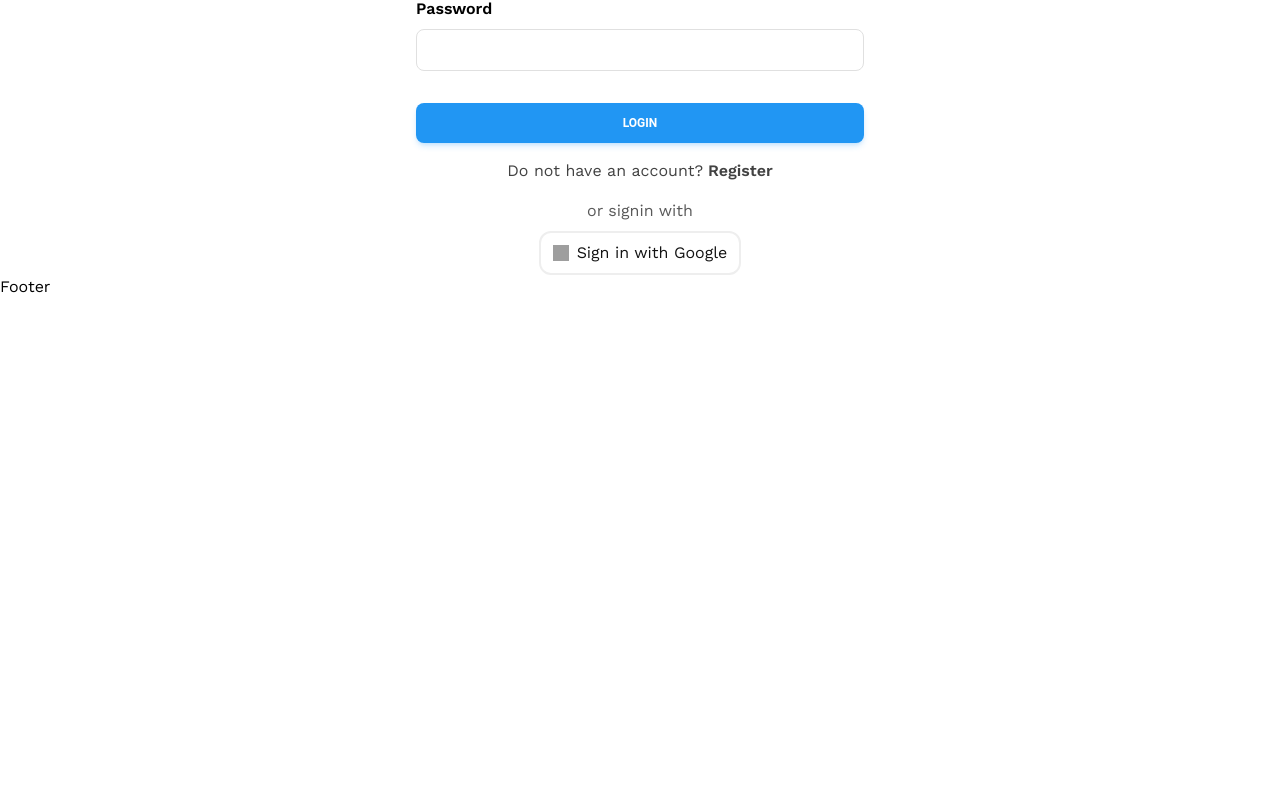
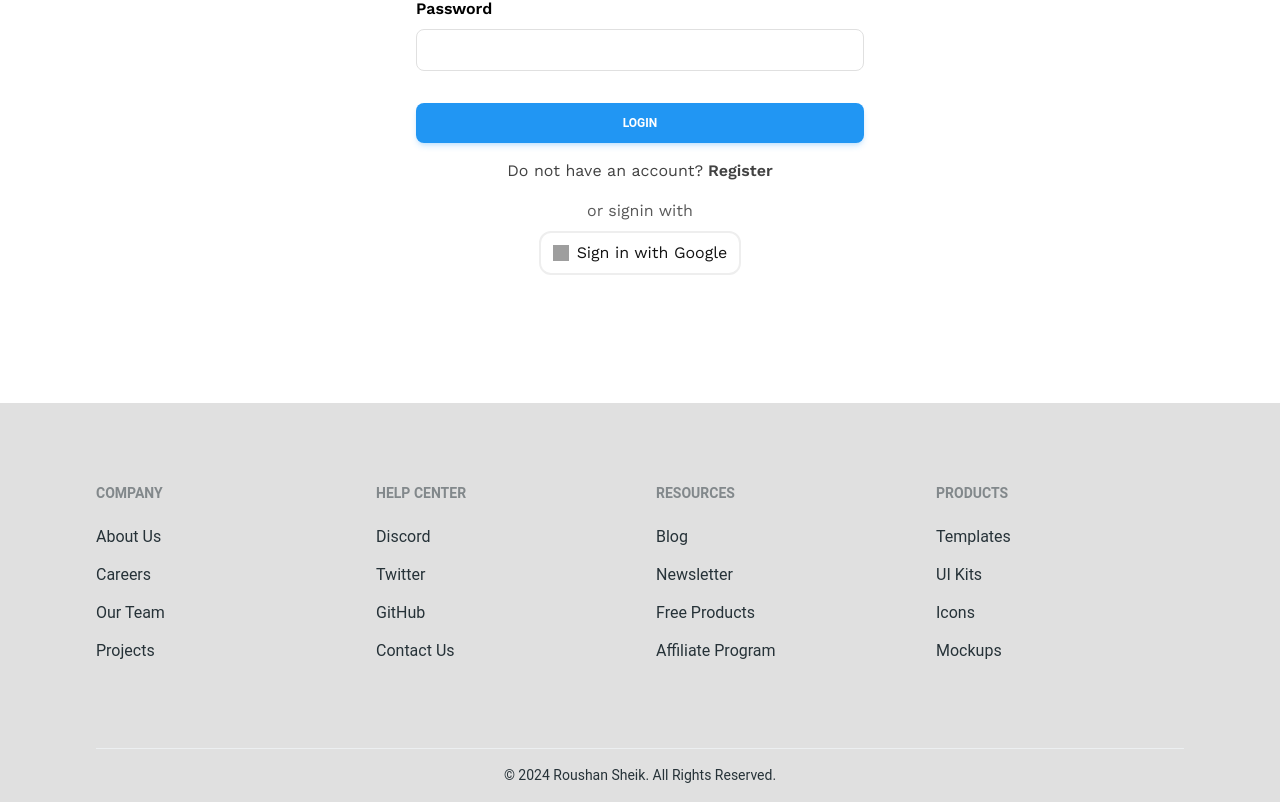
Before and after one commit to roushan-sheik/cinema-ghor-client-side, a React (Vite) app: page /login in a window 1280 px wide. Shown: the part 241-1043 px from the top of the page. Before the commit the page ends 800 px from the top, so only its background shows below. Built offline with nearby package versions, Linux system fonts and the light colour scheme; no server answers; grey boxes are pictures that could not be loaded.

Commit message:
Footer section added

```diff
--- /dev/null
+++ b/src/constants/footer.js
@@ -0,0 +1,18 @@
+export const SITEMAP = [
+  {
+    title: "Company",
+    links: ["About Us", "Careers", "Our Team", "Projects"],
+  },
+  {
+    title: "Help Center",
+    links: ["Discord", "Twitter", "GitHub", "Contact Us"],
+  },
+  {
+    title: "Resources",
+    links: ["Blog", "Newsletter", "Free Products", "Affiliate Program"],
+  },
+  {
+    title: "Products",
+    links: ["Templates", "UI Kits", "Icons", "Mockups"],
+  },
+];
--- a/src/pages/footer/Footer.jsx
+++ b/src/pages/footer/Footer.jsx
@@ -1,7 +1,60 @@
-import React from "react";
+import { Typography } from "@material-tailwind/react";
+import { SITEMAP } from "../../constants/footer";
+const currentYear = new Date().getFullYear();
 
-const Footer = () => {
-  return <div>Footer</div>;
-};
-
+function Footer() {
+  return (
+    <div className=" bg-gray-300">
+      <footer className="relative w-[90%] mx-auto  mt-32">
+        <div className="mx-auto w-full max-w-7xl px-8">
+          <div className="mx-auto grid w-full grid-cols-1 gap-8 lg:py-20 py-10 md:grid-cols-2 lg:grid-cols-4">
+            {SITEMAP.map(({ title, links }, key) => (
+              <div key={key} className="w-full">
+                <Typography
+                  variant="small"
+                  color="blue-gray"
+                  className="mb-4 font-bold text-center lg:text-start uppercase opacity-50"
+                >
+                  {title}
+                </Typography>
+                <ul className="space-y-1 text-center lg:text-start">
+                  {links.map((link, key) => (
+                    <Typography
+                      key={key}
+                      as="li"
+                      color="blue-gray"
+                      className="font-normal"
+                    >
+                      <a
+                        href="#"
+                        className="inline-block py-1 pr-2 transition-transform hover:scale-105"
+                      >
+                        {link}
+                      </a>
+                    </Typography>
+                  ))}
+                </ul>
+              </div>
+            ))}
+          </div>
+          <div className="flex w-full flex-col items-center justify-center border-t border-blue-gray-50 py-4 ">
+            <Typography
+              variant="small"
+              className="mb-4 text-center font-normal  text-blue-gray-900 md:mb-0"
+            >
+              &copy; {currentYear}{" "}
+              <a
+                className="text-center"
+                href="https://roushan-sheik.netlify.app"
+              >
+                Roushan Sheik
+              </a>
+              . All Rights Reserved.
+            </Typography>
+          </div>
+        </div>
+      </footer>
+    </div>
+  );
+}
 export default Footer;
```
